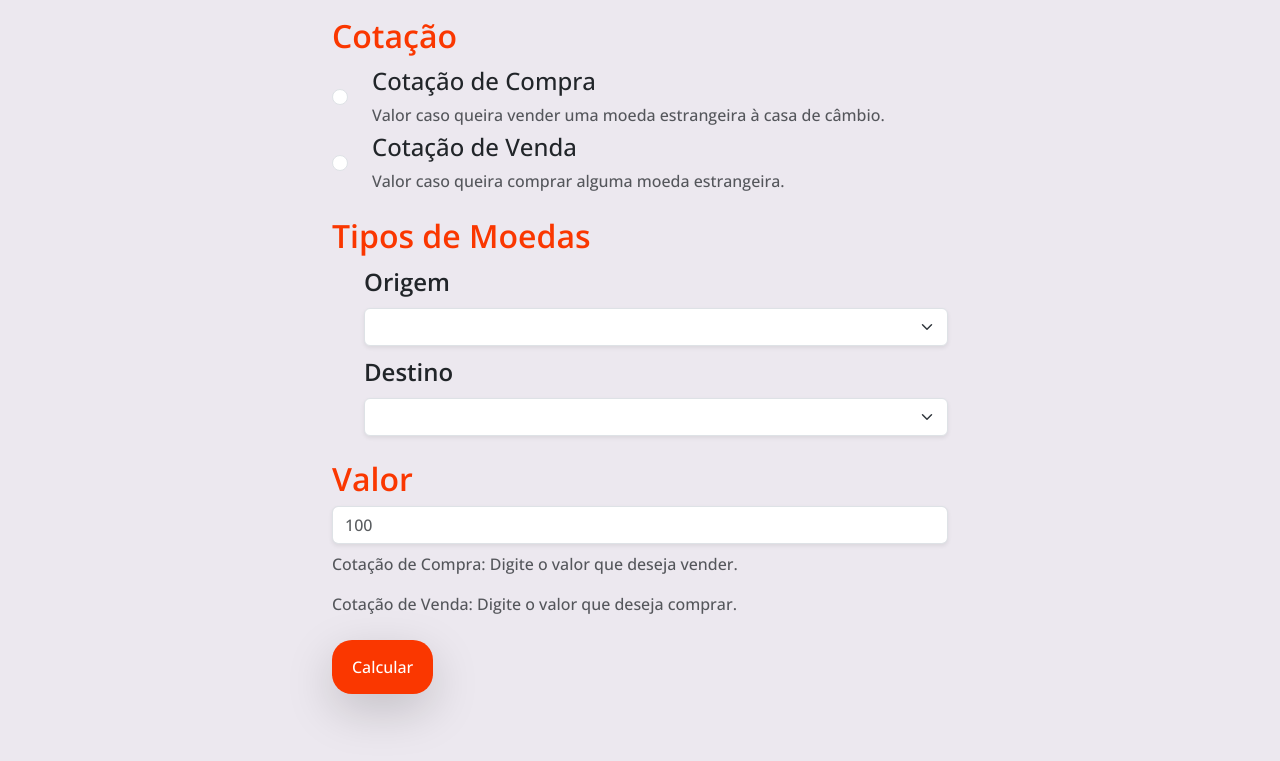
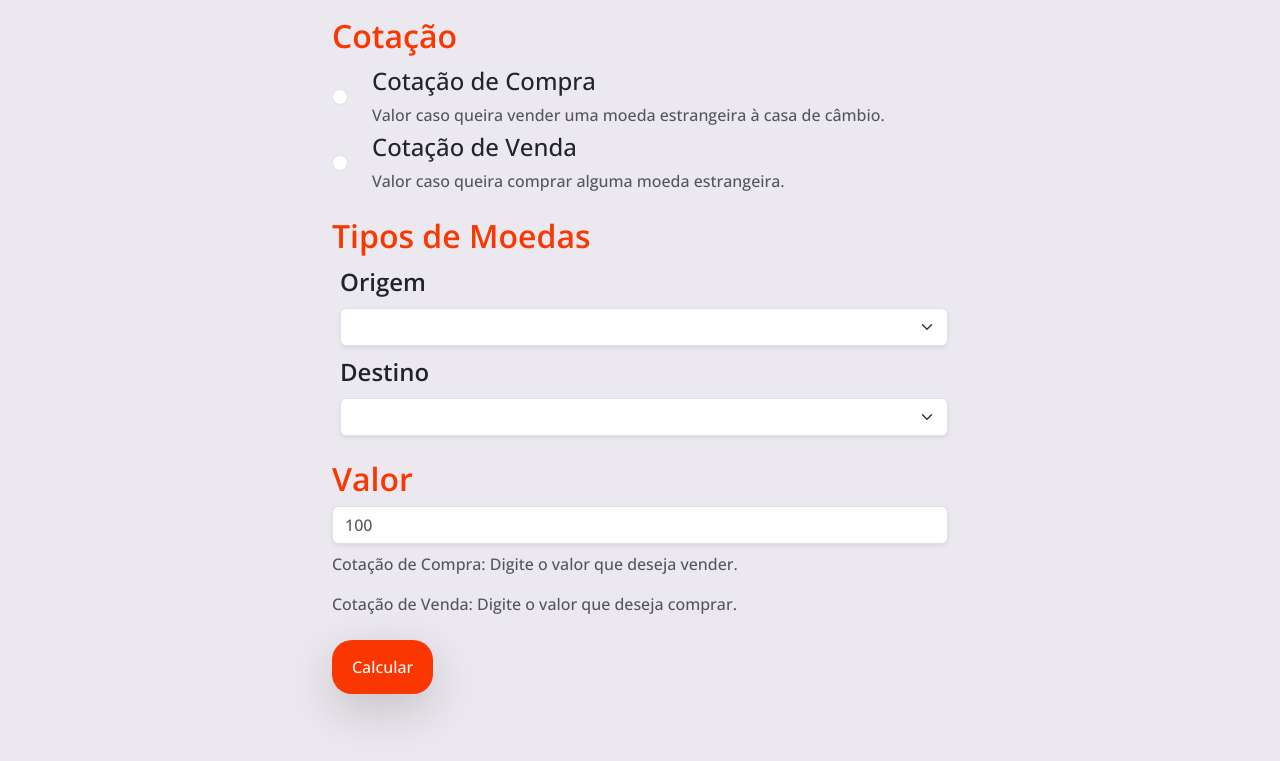
Before and after one commit to laraberns/CasaDeCambio-LaraBernsPereira, a plain HTML site: page index.html in a window 1280 px wide. Shown: the part 87-848 px from the top of the page. Drawn offline with nearby package versions, Linux system fonts and the light colour scheme; no server answers.

Commit message:
changing spacing

```diff
--- a/style.css
+++ b/style.css
@@ -38,7 +38,7 @@ main {
 }
 
 .left-spacing{
-    margin-left: 2rem;
+    margin-left: 0.5rem;
 }
 
 #idForm{
```
